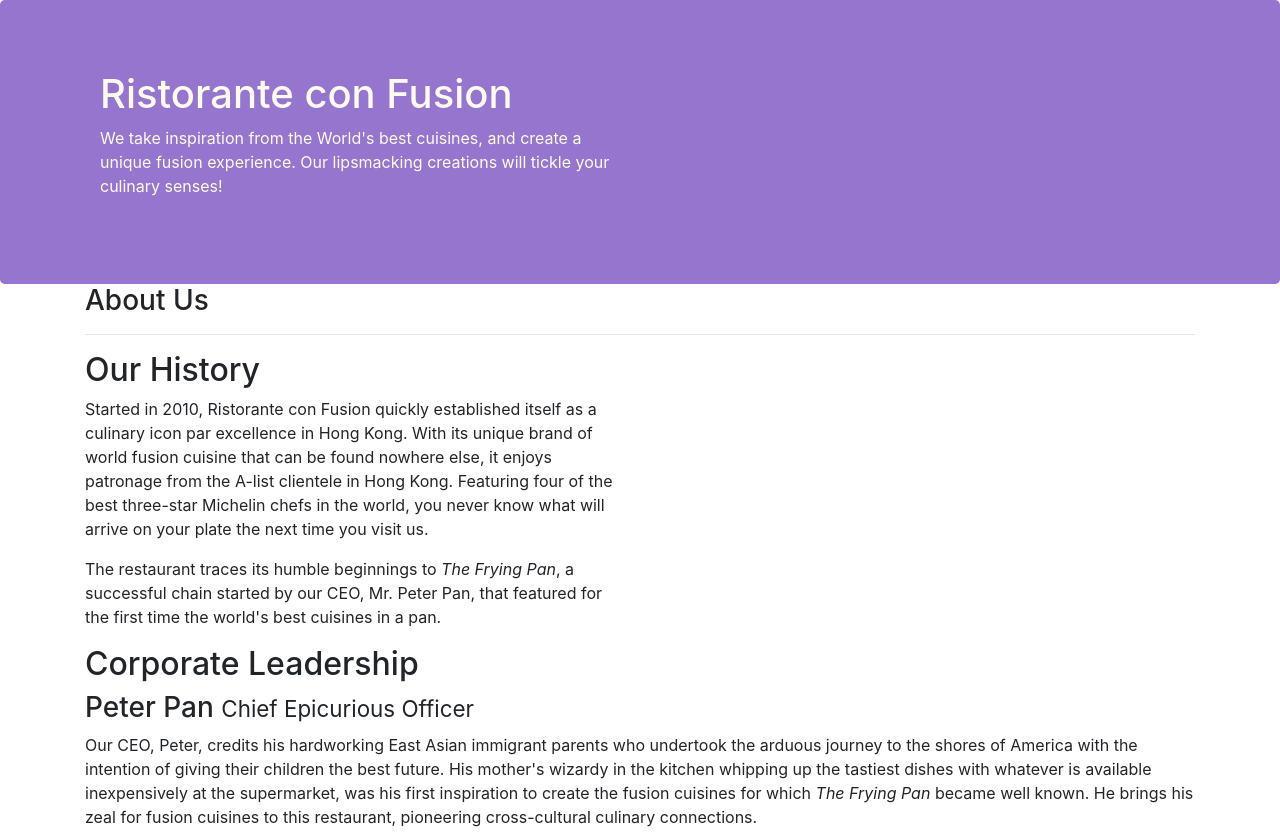
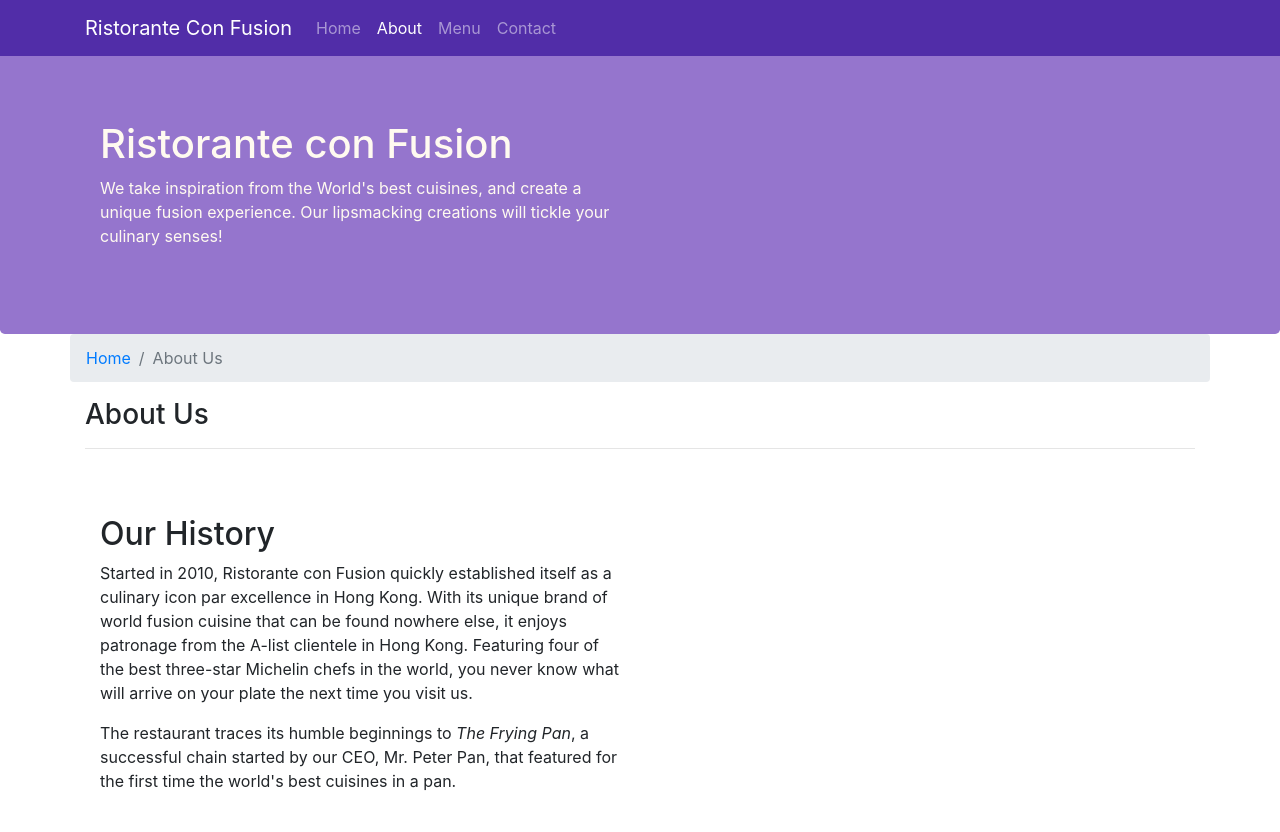
Before and after one commit to SrajanJain1/conFusion, a website: page aboutus.html in a window 1280 px wide. Shown: the top 832 px of the page. Drawn offline with Linux system fonts and the light colour scheme; files whose address does not match are found by name.

Commit message:
Navbar and Breadcrumbs

```diff
--- a/aboutus.html
+++ b/aboutus.html
@@ -14,6 +14,22 @@
 </head>
 
 <body>
+     <nav class = "navbar navbar-dark navbar-expand-sm fixed-top">
+        <div class ="container">
+            <button class ="navbar-toggler" type = "button" data-toggle ="collapse" data-target ="#Navbar">
+                <span class ="navbar-toggler-icon"></span>
+            </button>
+            <a class="navbar-brand" href ="./index.html">Ristorante Con Fusion</a>
+            <div class = "collapse navbar-collapse" id="Navbar">
+                <ul class ="navbar-nav mr-auto">
+                  <li class ="nav-item"><a class ="nav-link" href="./index.html">Home</a></li>
+                  <li class ="nav-item active"><a class ="nav-link" href="#">About</a></li>
+                  <li class ="nav-item"><a class ="nav-link" href="#">Menu</a></li>
+                  <li class ="nav-item"><a class ="nav-link" href="#">Contact</a></li>
+                </ul>
+            </div>
+        </div>
+    </nav>
 
     <header class="jumbotron">
         <div class="container">
@@ -29,14 +45,18 @@
     </header>
 
     <div class ="container">
-        <div>
-            <div>
+        <div class ="row">
+            <ol class="col-12 breadcrumb">
+                <li class ="breadcrumb-item"><a href ="./index.html">Home</a></li>
+                <li class ="breadcrumb-item active">About Us</li>
+            </ol>
+            <div class ='col-12'>
                <h3>About Us</h3>
                <hr>
             </div>
         </div>
 
-        <div class = "row">
+        <div class = "row row-content">
             <div class ="col-12 col-sm-6">
                 <h2>Our History</h2>
                 <p>Started in 2010, Ristorante con Fusion quickly established itself as a culinary icon par excellence in Hong Kong. With its unique brand of world fusion cuisine that can be found nowhere else, it enjoys patronage from the A-list clientele in Hong Kong.  Featuring four of the best three-star Michelin chefs in the world, you never know what will arrive on your plate the next time you visit us.</p>
@@ -47,7 +67,7 @@
         </div>
 
 
-        <div class = "row">
+        <div class = "row row-content">
             <div class =" col-12">
                 <h2>Corporate Leadership</h2>
                 <h3>Peter Pan <small>Chief Epicurious Officer</small></h3>
@@ -69,7 +89,7 @@
                 <div class="col-4 offset-1 col-sm-2">
                     <h5>Links</h5>
                     <ul class="list-unstyled">
-                        <li><a href="#">Home</a></li>
+                        <li><a href="./index.html">Home</a></li>
                         <li><a href="#">About</a></li>
                         <li><a href="#">Menu</a></li>
                         <li><a href="#">Contact</a></li>
--- a/css/styles.css
+++ b/css/styles.css
@@ -1,3 +1,7 @@
+body{
+    padding:50px 0px 0px 0px;
+    z-index:0;
+}
 .row-header{
     margin:0px auto;
     padding:0px;
@@ -27,3 +31,6 @@ address{
     margin:0px;
     color:#0f0f0f;
 }
+.navbar-dark{
+    background-color: #512DA8;
+}
```
Also changed, not shown: index.html (+17 -4 lines).
